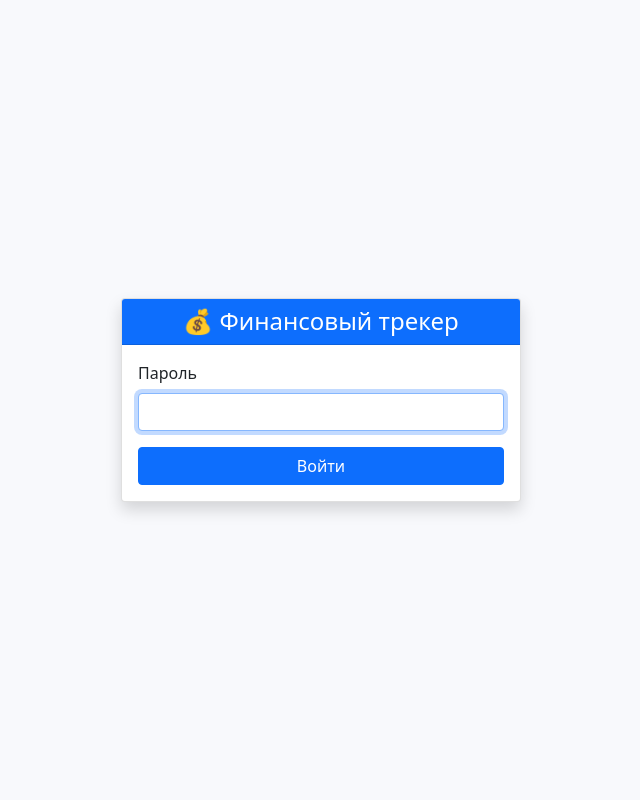
After one commit to Vas322/finance-tracker, a Flask app: page /login in a window 1280 px wide. The commit adds this page. Shown: the whole page, without its empty margins (319-959 px from the left). Run offline with Flask 3, Linux system fonts and the light colour scheme.

Commit message:
Add single-user auth with login page and logout

```diff
--- a/app.py
+++ b/app.py
@@ -1,19 +1,33 @@
-from flask import Flask
+from flask import Flask, session, request, redirect, url_for
 from routes.main import bp as main_bp
 from routes.operations import bp as operations_bp
 from routes.regular import bp as regular_bp
 from routes.settings import bp as settings_bp
 from routes.categories import bp as categories_bp
+from routes.auth import bp as auth_bp
 import os
 
 app = Flask(__name__)
 app.secret_key = os.environ.get('SECRET_KEY', 'your-secret-key-here')
+app.config['APP_PASSWORD'] = os.environ.get('APP_PASSWORD', 'admin123')
 
 app.register_blueprint(main_bp)
 app.register_blueprint(operations_bp)
 app.register_blueprint(regular_bp)
 app.register_blueprint(settings_bp)
 app.register_blueprint(categories_bp)
+app.register_blueprint(auth_bp)
+
+
+@app.before_request
+def check_auth():
+    if request.endpoint and request.endpoint.startswith('auth.'):
+        return
+    if request.endpoint == 'static':
+        return
+    if not session.get('logged_in'):
+        return redirect(url_for('auth.login', next=request.path))
+
 
 if __name__ == '__main__':
     from database import init_db
--- /dev/null
+++ b/routes/auth.py
@@ -0,0 +1,41 @@
+from flask import Blueprint, render_template, request, redirect, url_for, session, flash
+from functools import wraps
+
+bp = Blueprint('auth', __name__)
+
+
+def login_required(f):
+    @wraps(f)
+    def decorated(*args, **kwargs):
+        if not session.get('logged_in'):
+            return redirect(url_for('auth.login', next=request.path))
+        return f(*args, **kwargs)
+    return decorated
+
+
+@bp.route('/login', methods=['GET', 'POST'])
+def login():
+    if request.method == 'POST':
+        password = request.form.get('password', '')
+        app_password = request.args.get('app_password') or ''
+
+        # Fallback: config might not be accessible from blueprint directly,
+        # so read from Flask's current_app
+        from flask import current_app
+        correct = current_app.config.get('APP_PASSWORD', 'admin123')
+
+        if password == correct:
+            session['logged_in'] = True
+            next_page = request.args.get('next', url_for('main.index'))
+            return redirect(next_page)
+        else:
+            flash('Неверный пароль', 'error')
+
+    return render_template('login.html')
+
+
+@bp.route('/logout')
+def logout():
+    session.pop('logged_in', None)
+    flash('Вы вышли из системы', 'success')
+    return redirect(url_for('auth.login'))
--- a/templates/base.html
+++ b/templates/base.html
@@ -52,6 +52,10 @@
         <a class="nav-link {% if request.endpoint == 'main.budget_planning' %}active{% endif %}" href="{{ url_for('main.budget_planning') }}">
             <i class="fas fa-calculator"></i> Планирование
         </a>
+        <hr class="my-2" style="border-color:rgba(255,255,255,0.1)">
+        <a class="nav-link" href="{{ url_for('auth.logout') }}">
+            <i class="fas fa-sign-out-alt"></i> Выйти
+        </a>
     </div>
 </div>
 
--- /dev/null
+++ b/templates/login.html
@@ -0,0 +1,40 @@
+<!DOCTYPE html>
+<html lang="ru">
+<head>
+    <meta charset="utf-8"/>
+    <meta name="viewport" content="width=device-width, initial-scale=1, shrink-to-fit=no">
+    <title>Вход — Финансовый трекер</title>
+    <link href="https://cdn.jsdelivr.net/npm/bootstrap@5.1.3/dist/css/bootstrap.min.css" rel="stylesheet">
+    <style>
+        body { background: #f8f9fc; display: flex; align-items: center; min-height: 100vh; }
+        .login-card { max-width: 400px; margin: 0 auto; }
+    </style>
+</head>
+<body>
+    <div class="container">
+        <div class="login-card">
+            <div class="card shadow">
+                <div class="card-header bg-primary text-white text-center">
+                    <h4 class="mb-0">💰 Финансовый трекер</h4>
+                </div>
+                <div class="card-body">
+                    {% with messages = get_flashed_messages(with_categories=true) %}
+                    {% if messages %}
+                    {% for category, message in messages %}
+                    <div class="alert alert-{{ 'danger' if category == 'error' else 'success' }}">{{ message }}</div>
+                    {% endfor %}
+                    {% endif %}
+                    {% endwith %}
+                    <form method="POST">
+                        <div class="mb-3">
+                            <label class="form-label">Пароль</label>
+                            <input type="password" name="password" class="form-control" required autofocus>
+                        </div>
+                        <button type="submit" class="btn btn-primary w-100">Войти</button>
+                    </form>
+                </div>
+            </div>
+        </div>
+    </div>
+</body>
+</html>
```
